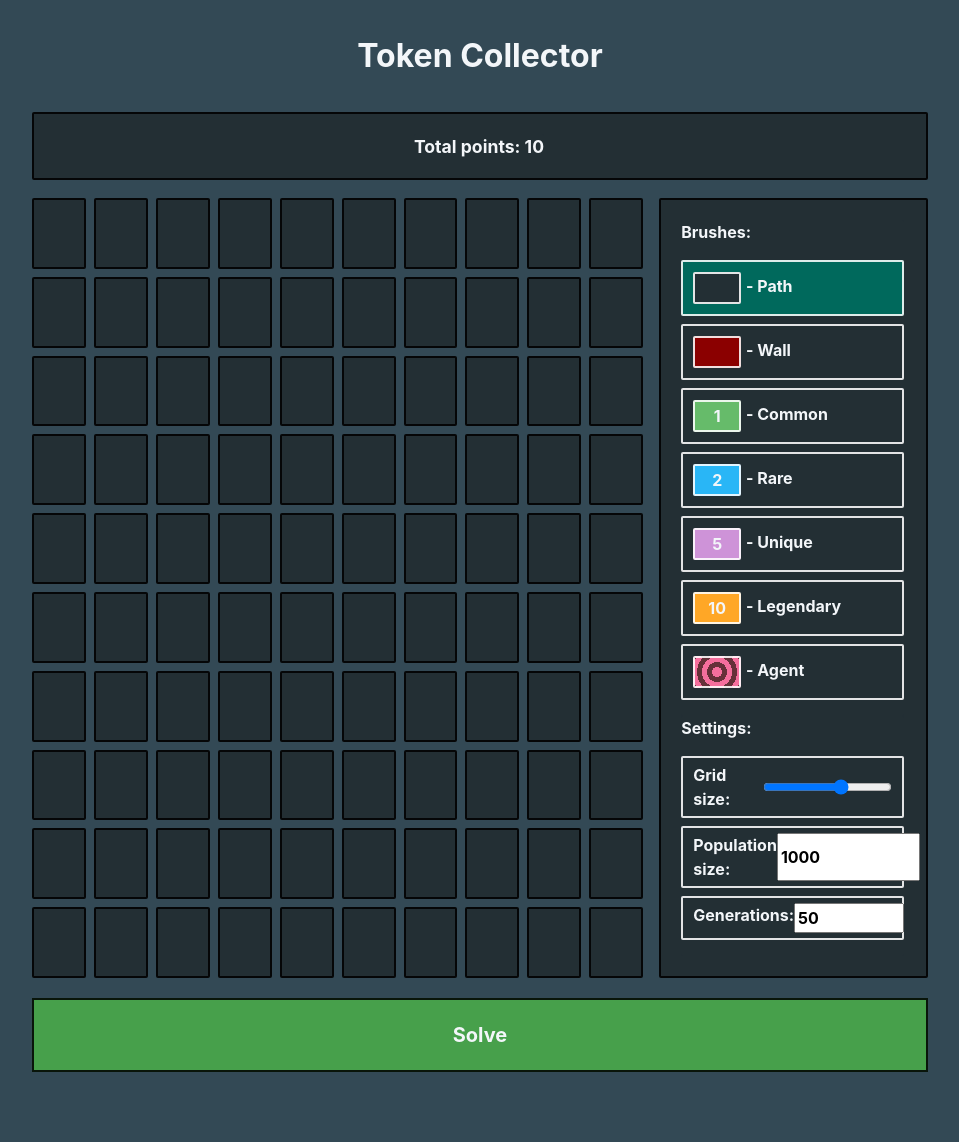
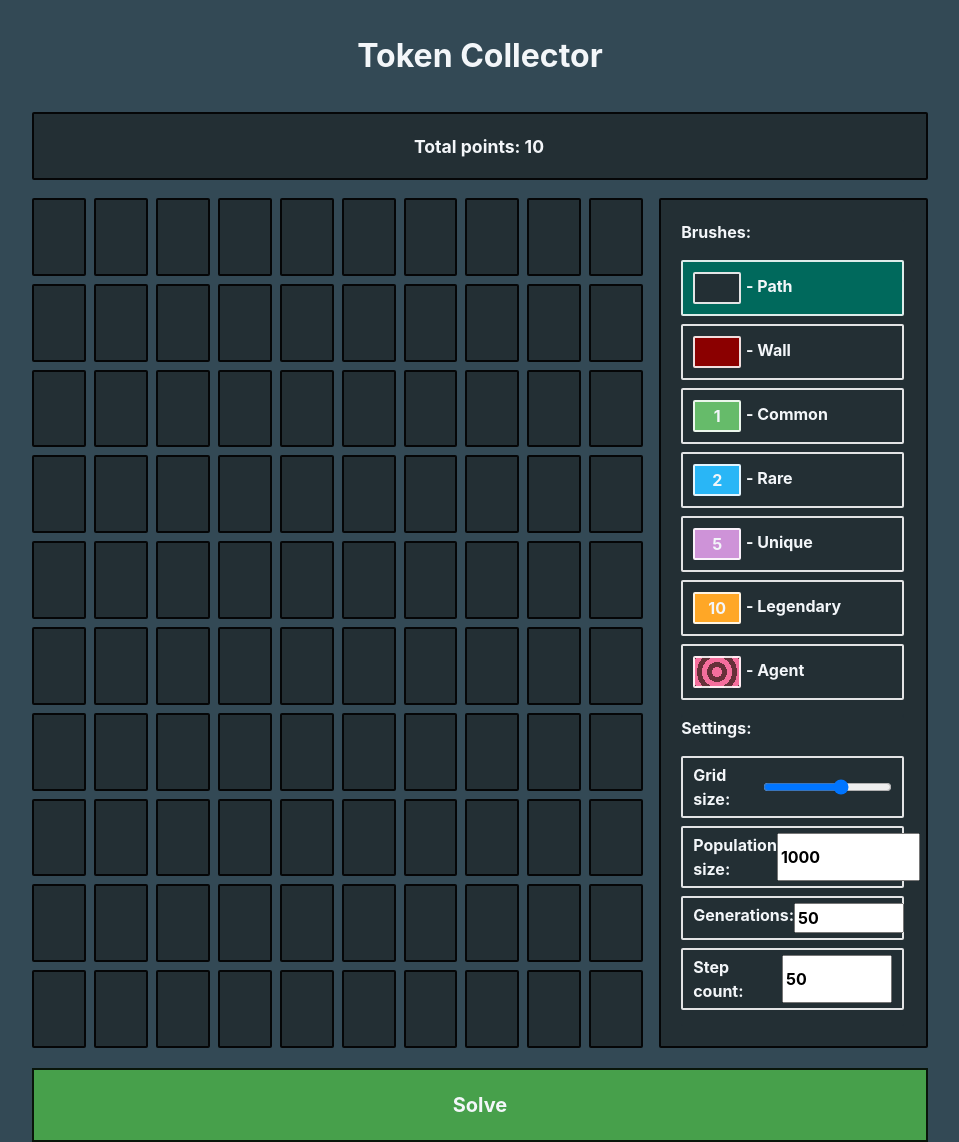
Before and after one commit to rizvanium/MazeTokenCollector, a Flask app: page / in a window 1280 px wide. Shown: the whole page, without its empty margins (160-1119 px from the left). Before the commit the page ends 1072 px from the top, so only its background shows below. Run offline with Flask 3, Linux system fonts and the light colour scheme.

Commit message:
Add step count setting

```diff
--- a/app/maze.py
+++ b/app/maze.py
@@ -41,6 +41,7 @@ def get_solution():
     grid_size = int(request.form.get('grid_size'))
     population_size = int(request.form.get('population_size'))
     generation_size = int(request.form.get('generation_size'))
+    step_count = int(request.form.get('step_count'))
 
     maze_cells = [v for k, v in request.form.items() if k.isnumeric()]
 
@@ -51,7 +52,9 @@ def get_solution():
     hof, success = solver_ga_v2.solve_for_max_profit(
         graph=weighted_graph,
         starting_node_id=starting_node_id,
-        distance_limit=50
+        distance_limit=step_count,
+        population_size=population_size,
+        generation_size=generation_size
     )
 
     best_solution = hof[0]
--- a/app/templates/maze/index.html
+++ b/app/templates/maze/index.html
@@ -106,6 +106,11 @@
                     <input name="generation_size" type="number" min="1" max="5000" value="50"
                            id="generation-size">
                 </li>
+                <li class="setting-row">
+                    <label for="step-count">Step count:</label>
+                    <input name="step_count" type="number" min="1" max="1000" value="50"
+                           id="step-count">
+                </li>
             </ul>
         </li>
     </ul>
@@ -114,7 +119,7 @@
         hx-post="/solutions"
         hx-trigger="click"
         hx-target=".grid-container"
-        hx-include=".hidden-grid-item, #grid-size, #population-size, #generation-size"
+        hx-include=".hidden-grid-item, #grid-size, #population-size, #generation-size, #step-count"
         hx-swap="outerHTML"
 
 >Solve
```
